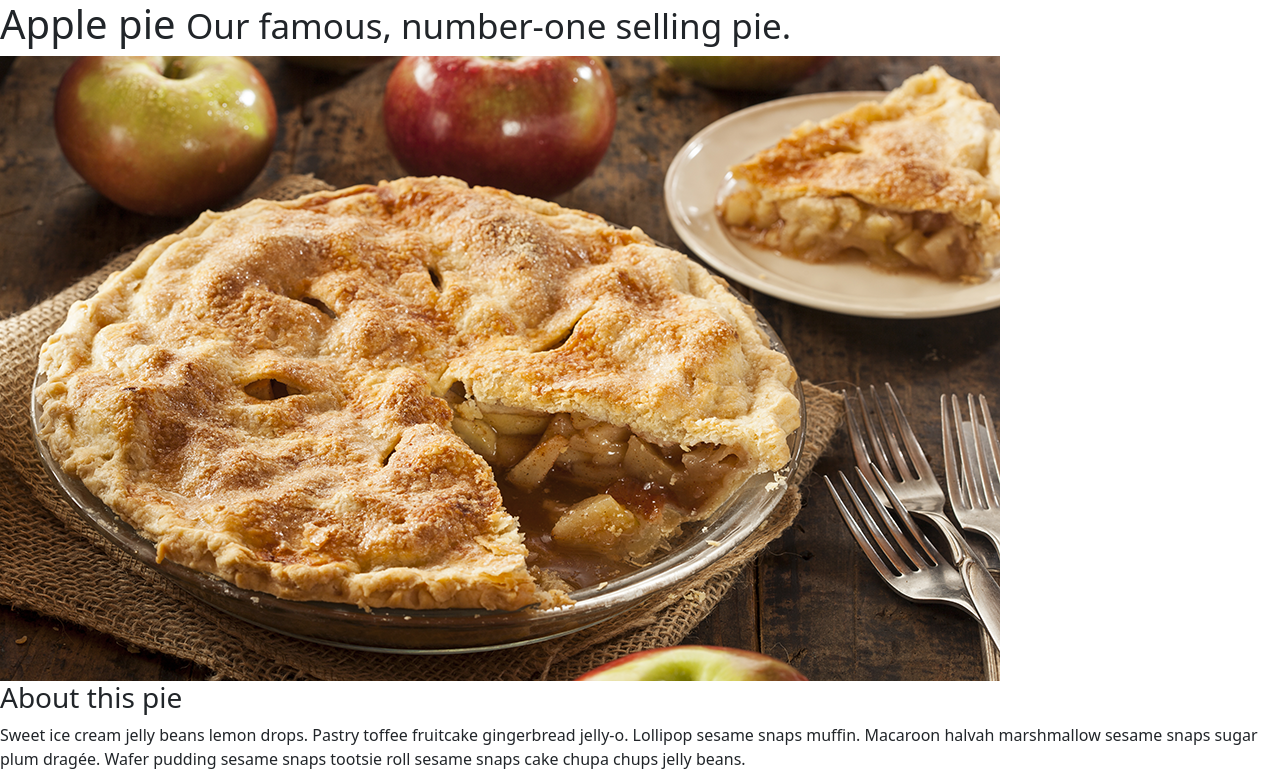
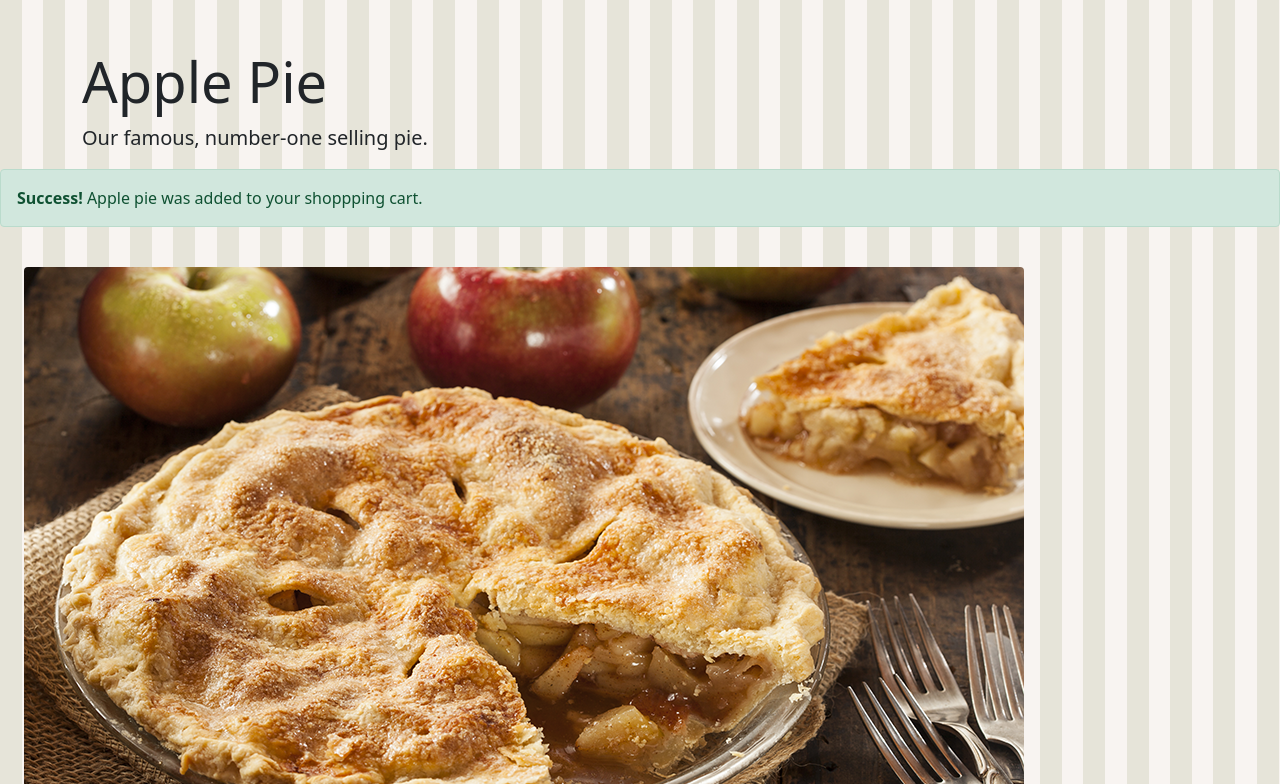
Before and after one commit to alj032/Bootstrap_Workshop, a plain HTML site: page applepie.html in a window 1280 px wide. Shown: the top 784 px of the page. Drawn offline with Linux system fonts and the light colour scheme.

Commit message:
Add bootstrap

```diff
--- a/applepie.html
+++ b/applepie.html
@@ -4,7 +4,9 @@
 
 <head>
     <meta charset="utf-8">
+    <meta name="viewport" content="width=device-width, initial-scale=1, shrink-to-fit=no">
     <link rel="stylesheet" href="css/bootstrap.css">
+    <link rel="stylesheet" href="css/site.css">
 
 </head>
 
@@ -12,13 +14,22 @@
 
     <main role="main">
         <div>
-            <h1>Apple pie
+            <div class="jumbrotron">
+                <div class="container">
+                    <h1 class="display-4">Apple Pie</h1>
+                    <p class="lead">Our famous, number-one selling pie.</p>
+                </div>
+            </div>
+
+            <!-- <h1 class="m-3">Apple pie
                 <small>Our famous, number-one selling pie.</small>
-            </h1>
-
-            <div >
+            </h1>  -->
+            <div class="alert alert-success">
+                <strong>Success!</strong> Apple pie was added to your shoppping cart.
+            </div>
+            <div class="p-4">
                 <div>
-                    <img src="images/products/applepie.jpg" alt="Image of apple pie">
+                    <img src="images/products/applepie.jpg" class="rounded" alt="Image of apple pie">
                 </div>
 
                 <div>
@@ -38,7 +49,7 @@
                             <strong>$14.95</strong>
                         </div>
                         <div >
-                            <a type="button" href="shoppingbasket.html">
+                            <a type="button" href="shoppingbasket.html" class="btn btn-success m-4">
                                 Add to basket
                             </a>
                         </div>
--- /dev/null
+++ b/css/site.css
@@ -0,0 +1,7 @@
+body {
+    padding-top: 3rem;
+    padding-bottom: 3rem;
+    background-image: url('../images/pattern.png');
+    background-repeat: repeat;
+
+}
```
